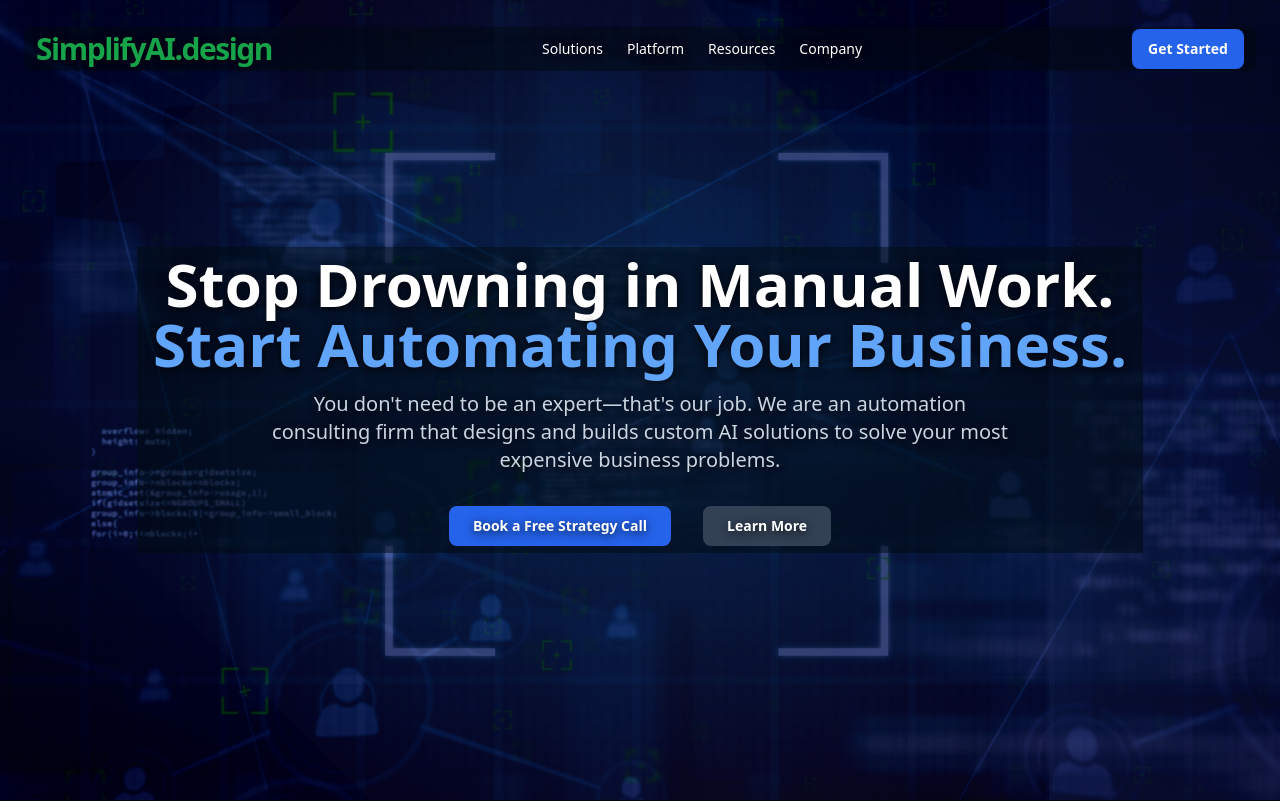
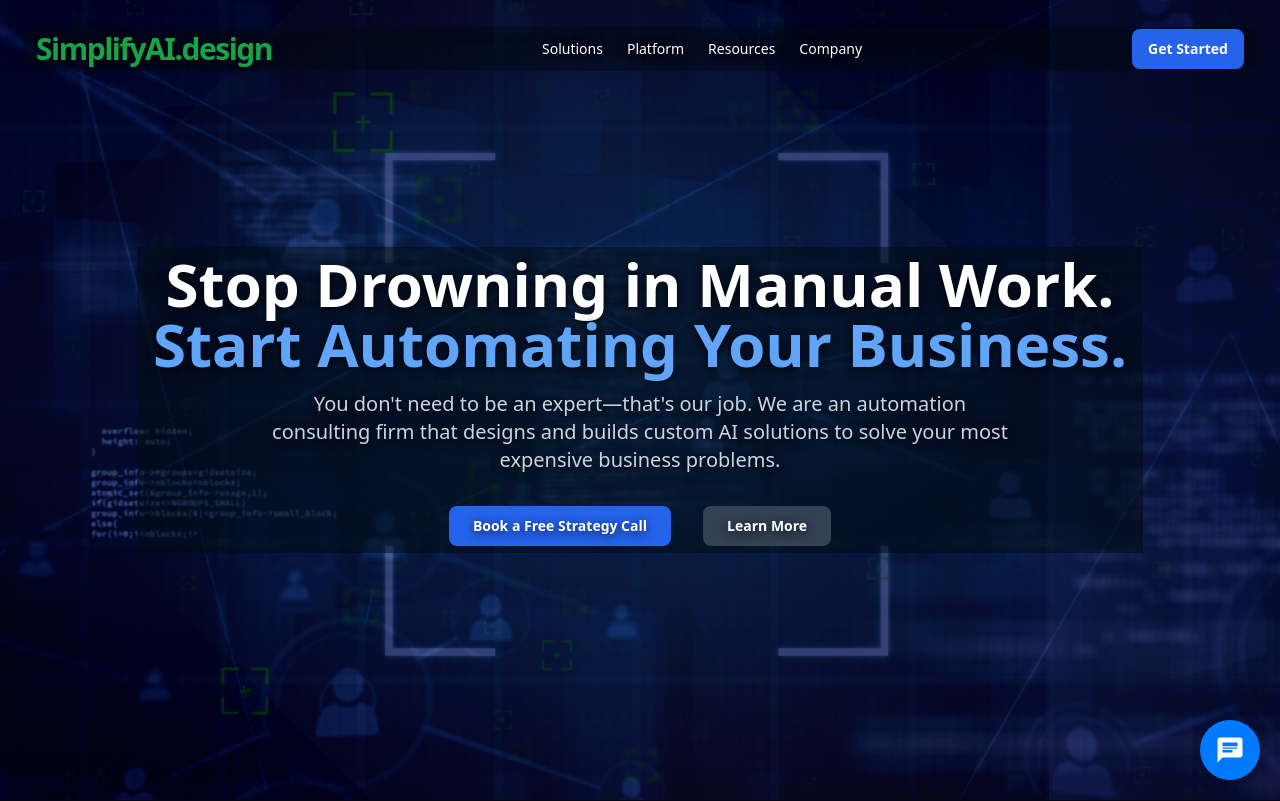
Before and after one commit to simplifyai-design/original-simplify-ai-0010-48, a React (Vite) app: page / in a window 1280 px wide. Shown: the top 801 px of the page. Built offline with nearby package versions, Linux system fonts and the light colour scheme.

Commit message:
Update Index.tsx

```diff
--- a/src/pages/Index.tsx
+++ b/src/pages/Index.tsx
@@ -1,11 +1,12 @@
 import React, { useState, useEffect } from 'react';
+import Chatbot from '@/components/Chatbot/Chatbot';
 import Header from '@/components/Header';
 import VideoBackground from '@/components/VideoBackground';
 import HeroSection from '@/components/HeroSection';
 import ServicesSection from '@/components/ServicesSection';
 import HowWeWorkSection from '@/components/HowWeWorkSection';
 import PricingSection from '@/components/PricingSection';
-import AboutSection from '@/components/AboutSection'; // <-- This line is new
+import AboutSection from '@/components/AboutSection';
 import ContactSection from '@/components/ContactSection';
 import Footer from '@/components/Footer';
 
@@ -34,6 +35,10 @@ const Index = () => {
       <AboutSection />
       <ContactSection />
       <Footer />
+
+      {/* ============== Add The Chatbot Component Here ============== */}
+      <Chatbot />
+
     </div>
   );
 };
```
Lines whose indentation alone changed are shown as unchanged.
